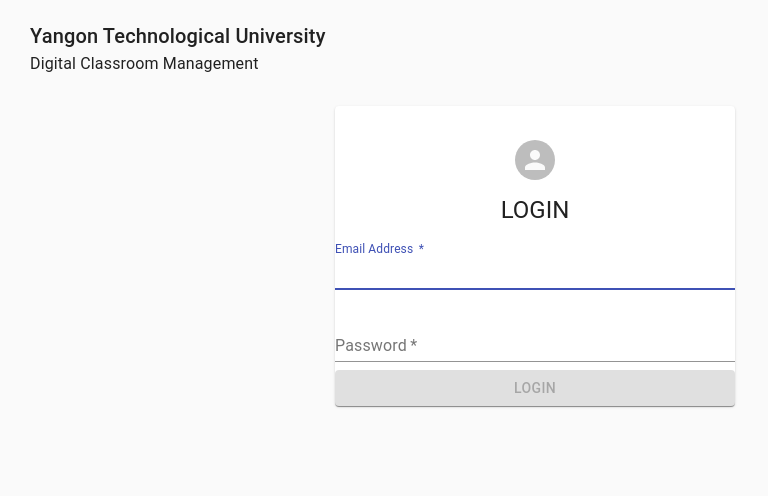
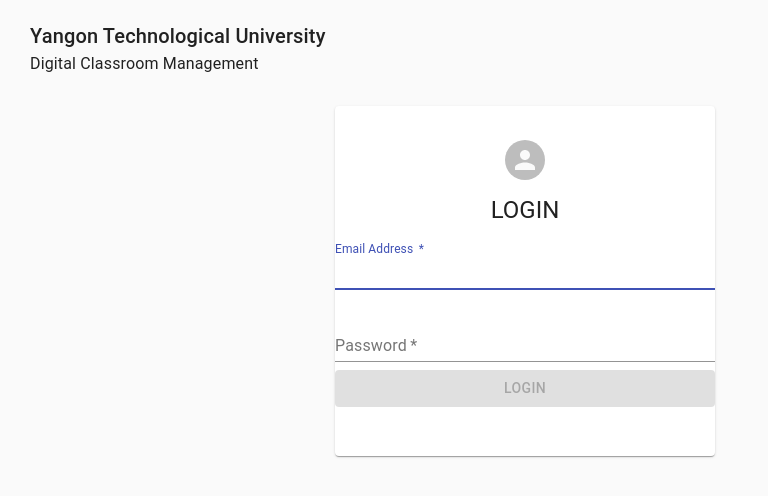
Before and after one commit to theinthh/DCS, a React (Create React App) app: page / in a window 1280 px wide. Shown: the top 496 px of the page, without its empty margins (0-768 px from the left). Built offline with nearby package versions, Linux system fonts and the light colour scheme.

Commit message:
Update Login.js

```diff
--- a/src/containers/Login.js
+++ b/src/containers/Login.js
@@ -37,7 +37,7 @@
   handleSubmit = async event => {
     event.preventDefault();
     if (
-      this.state.email === "theinthtethtetaung99@gmail.com" &&
+      this.state.email === "thhaung99@gmail.com" &&
       this.state.password === "theinthh"
     ) {
       this.props.history.push('/years')
@@ -62,8 +62,8 @@
               <Grid container className="grid">
                 <Grid item xs>
                   <Paper className="paper"  style={{
-                      height: "300px",
-                      width: "400px",
+                      height: "350px",
+                      width: "380px",
                       backgroundPosition: "center",
                       justify: "center"
                     }}>
```
